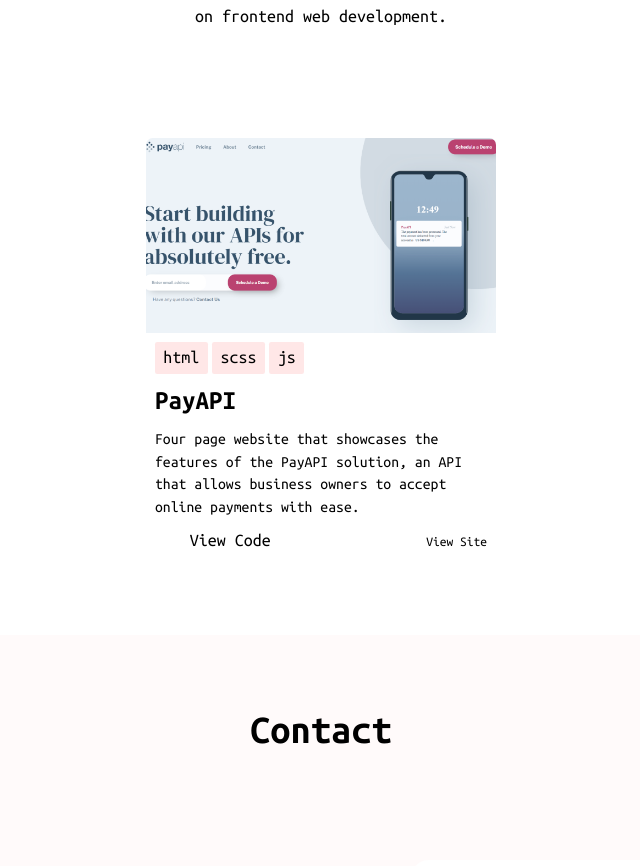
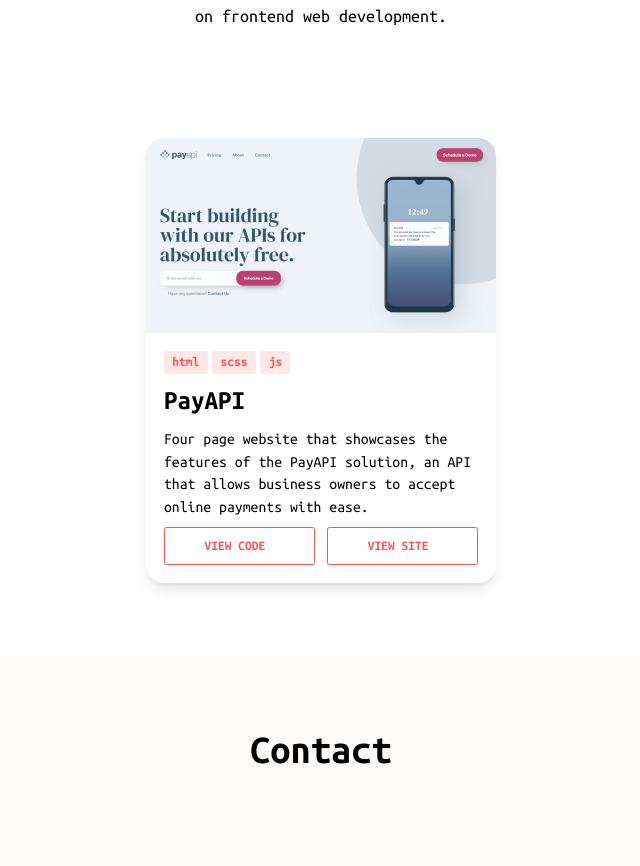
Before and after one commit to simonhernandez/react-portfolio, a React (Vite) app: page / in a window 1280 px wide. Shown: the part 3183-4049 px from the top of the page, without its empty margins (319-959 px from the left). Built offline with nearby package versions, Linux system fonts and the light colour scheme.

Commit message:
add: project styles

```diff
--- a/src/components/Project.jsx
+++ b/src/components/Project.jsx
@@ -3,20 +3,19 @@
 
 const Project = ({ id, img, title, description, technologies, link }) => {
   return (
-    <div className="min-w-[300px] max-w-[350px] mx-auto shadow-project rounded-md overflow-hidden text-left md:col-span-6 lg:col-span-4">
+    <div className="project min-w-[300px] max-w-[350px] mx-auto shadow-lg rounded-2xl overflow-hidden text-left md:col-span-6 lg:col-span-4">
       <div className="overflow-hidden">
         <img
           src={img}
           alt={`A Preview Image of a the ${title} Project`}
-          className=" scale-110 transition-all"
         />
       </div>
 
-      <div className="p-2 space-y-2">
+      <div className="p-2 space-y-2 md:p-4">
         <ul className="flex justify-start items-center">
           {technologies.map((technology, index) => {
             return (
-                <li key={index} className={`bg-primary_light py-[2.777px] px-[8.333px] rounded-sm ${technologies.length - 1 !== index ? 'mr-1' : ''}`}>{technology}</li>
+                <li key={index} className={`bg-primary_light py-[2.777px] px-[8.333px] rounded-sm text-xs font-bold text-primary ${technologies.length - 1 !== index ? 'mr-1' : ''}`}>{technology}</li>
             )
           })}
         </ul>
@@ -30,19 +29,19 @@
         <div className="flex justify-between items-center">
           <a
             href={link.repo}
-            className="btn btn--ghost btn--small w-[48%] flex justify-center items-center"
+            className="btn btn--ghost btn--small w-[48%] flex justify-center items-center border border-primary rounded-sm py-2"
             target="_blank"
           >
-            <span className="text_xs mr-2">View Code</span>
+            <span className="text-xs mr-2 uppercase text-primary font-bold">View Code</span>
             <i className="bx bx-link-external"></i>
           </a>
 
           <a
             href={link.site}
-            className="btn btn--ghost btn--small"
+            className="btn btn--ghost btn--small w-[48%] flex justify-center items-center border border-primary rounded-sm py-2"
             target="_blank"
           >
-            <span className="text-xs">View Site</span>
+            <span className="text-xs mr-2 uppercase text-primary font-bold">View Site</span>
             <i className="bx bx-link-external"></i>
           </a>
         </div>
--- a/src/index.css
+++ b/src/index.css
@@ -157,6 +157,15 @@
   }
 }
 
+/* Portfolio */
+.project:hover img{
+  transform: scale(1.1);
+}
+
+.project img{
+  transition: all .35s ease-out;
+}
+
 /* Form */
 
 @media screen and (min-width: 660px) {
```
